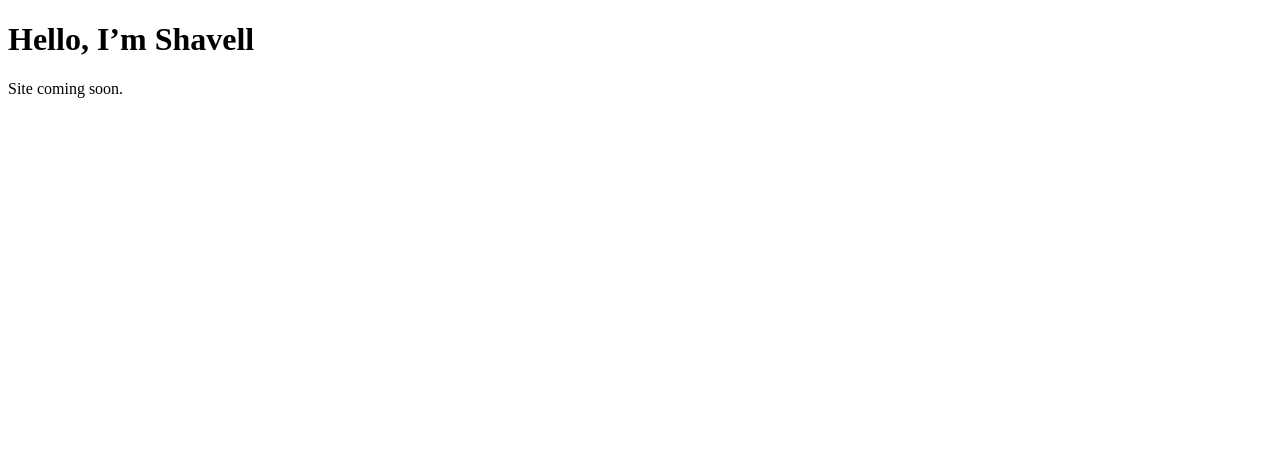
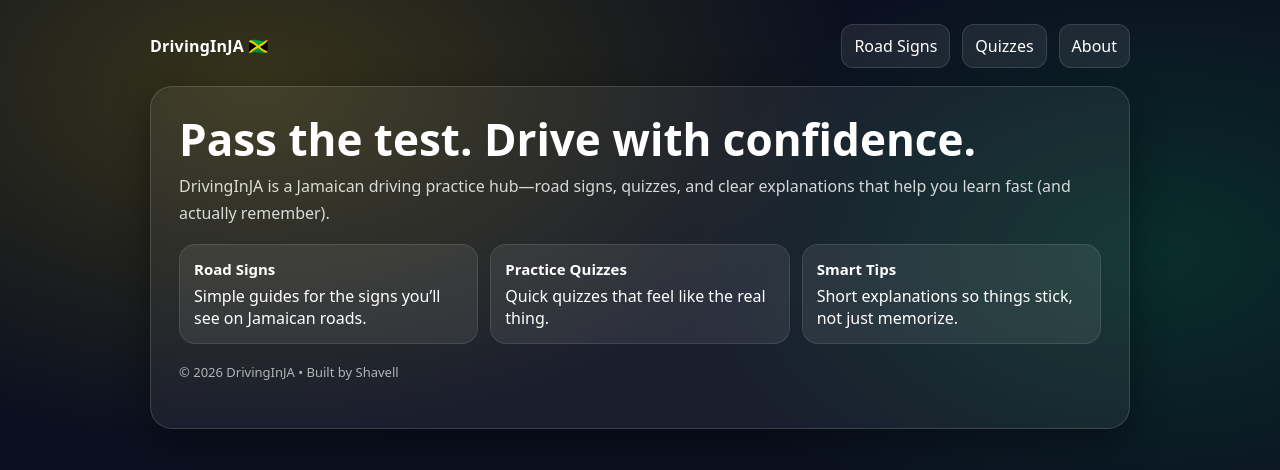
Before and after one commit to ShavellR/my-site, a plain HTML site: page index.html in a window 1280 px wide. Drawn offline with Linux system fonts and the light colour scheme.

Commit message:
Add basic site pages and navigation

```diff
--- a/index.html
+++ b/index.html
@@ -1,11 +1,70 @@
 <!DOCTYPE html>
-<html>
+<html lang="en">
 <head>
-  <meta charset="utf-8">
-  <title>Shavell</title>
+  <meta charset="utf-8" />
+  <meta name="viewport" content="width=device-width, initial-scale=1" />
+  <title>DrivingInJA</title>
+  <meta name="description" content="DrivingInJA — Jamaican driving practice hub." />
+  <style>
+    body { margin:0; font-family: system-ui, -apple-system, Segoe UI, Roboto, Arial, sans-serif; }
+    a { color: inherit; }
+    .wrap { min-height:100vh; padding:24px;
+      background: radial-gradient(1000px 600px at 20% 10%, rgba(255,215,0,0.18), transparent 60%),
+                  radial-gradient(800px 500px at 90% 30%, rgba(0,180,90,0.18), transparent 60%),
+                  #0b1020;
+      color:#fff; }
+    .container { max-width: 980px; margin: 0 auto; }
+    .nav { display:flex; align-items:center; justify-content:space-between; gap:14px; flex-wrap:wrap; }
+    .logo { font-weight:800; letter-spacing:.2px; }
+    .links { display:flex; gap:12px; flex-wrap:wrap; }
+    .link { text-decoration:none; padding:10px 12px; border-radius: 12px;
+      background: rgba(255,255,255,0.08); border: 1px solid rgba(255,255,255,0.12); }
+    .link:hover { background: rgba(255,255,255,0.14); }
+    .card { margin-top:18px; background: rgba(255,255,255,0.06);
+      border: 1px solid rgba(255,255,255,0.14); border-radius: 22px;
+      padding: 28px; box-shadow: 0 12px 36px rgba(0,0,0,0.4); }
+    h1 { margin: 0 0 10px; font-size: 44px; line-height: 1.1; }
+    p { margin: 0 0 16px; color: rgba(255,255,255,0.82); font-size: 16px; line-height: 1.65; }
+    .grid { display:grid; grid-template-columns: repeat(3, minmax(0,1fr)); gap: 12px; margin-top: 18px; }
+    .tile { padding: 14px; border-radius: 16px; background: rgba(255,255,255,0.08);
+      border: 1px solid rgba(255,255,255,0.10); }
+    .tile b { display:block; margin-bottom: 6px; font-size: 15px; }
+    .footer { margin-top: 18px; font-size: 13px; color: rgba(255,255,255,0.65); }
+    @media (max-width: 760px) { h1 { font-size: 34px; } .grid { grid-template-columns: 1fr; } }
+  </style>
 </head>
 <body>
-  <h1>Hello, I’m Shavell</h1>
-  <p>Site coming soon.</p>
+  <main class="wrap">
+    <div class="container">
+      <header class="nav">
+        <div class="logo">DrivingInJA 🇯🇲</div>
+        <nav class="links">
+          <a class="link" href="road-signs.html">Road Signs</a>
+          <a class="link" href="quizzes.html">Quizzes</a>
+          <a class="link" href="about.html">About</a>
+        </nav>
+      </header>
+
+      <section class="card">
+        <h1>Pass the test. Drive with confidence.</h1>
+        <p>
+          DrivingInJA is a Jamaican driving practice hub—road signs, quizzes, and clear explanations that help you learn fast
+          (and actually remember).
+        </p>
+
+        <div class="grid">
+          <div class="tile"><b>Road Signs</b>Simple guides for the signs you’ll see on Jamaican roads.</div>
+          <div class="tile"><b>Practice Quizzes</b>Quick quizzes that feel like the real thing.</div>
+          <div class="tile"><b>Smart Tips</b>Short explanations so things stick, not just memorize.</div>
+        </div>
+
+        <p class="footer">© <span id="y"></span> DrivingInJA • Built by Shavell</p>
+      </section>
+    </div>
+  </main>
+
+  <script>
+    document.getElementById("y").textContent = new Date().getFullYear();
+  </script>
 </body>
 </html>
```
Also changed, not shown: about.html (added, +49 -0 lines), quizzes.html (added), road-signs.html (added).
